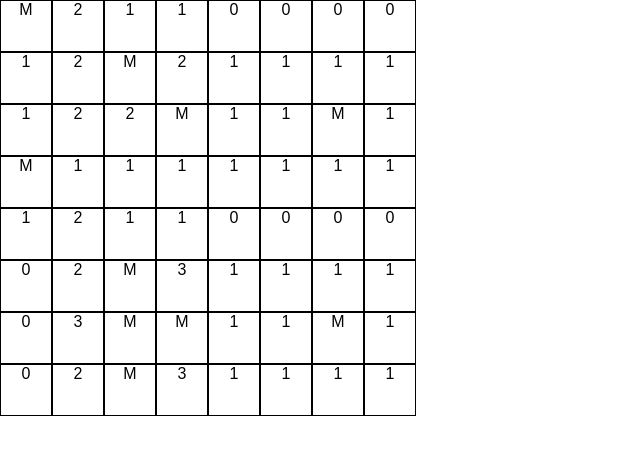
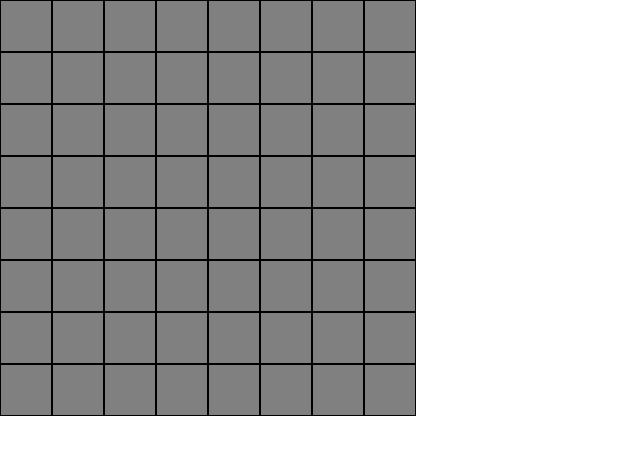
Before and after one commit to alacroix/minesweeper, a React (Create React App) app: page / in a window 1280 px wide. Shown: the top 454 px of the page, without its empty margins (0-640 px from the left). Built offline with nearby package versions, Linux system fonts and the light colour scheme.

Commit message:
few fixes

```diff
--- a/src/components/Board/Cell.js
+++ b/src/components/Board/Cell.js
@@ -31,7 +31,8 @@ class Cell extends PureComponent {
         onClick={this.handleOnClick}
         onContextMenu={this.handleRightClick}
       >
-        {type === 'mine' ? 'M' : minesAround}
+        {status === 'pressed' &&
+          (type === 'mine' ? 'M' : minesAround !== 0 && minesAround)}
       </div>
     );
   }
--- a/src/components/Board/Grid.js
+++ b/src/components/Board/Grid.js
@@ -84,7 +84,11 @@ class Grid extends Component {
   };
 
   pressNeighboringCells = (cell, grid) => {
-    if (cell.status === 'pressed' && cell.minesAround === 0) {
+    if (
+      cell.type !== 'mine' &&
+      cell.status === 'pressed' &&
+      cell.minesAround === 0
+    ) {
       this.getNeighboringCells(cell.rowIndex, cell.colIndex, grid).forEach(
         neighbor => {
           if (neighbor.type !== 'mine' && neighbor.status !== 'pressed') {
--- a/src/components/Board/style.css
+++ b/src/components/Board/style.css
@@ -8,11 +8,15 @@
 .grid__cell {
   width: 50px;
   height: 50px;
+  display: flex;
+  justify-content: center;
+  align-items: center;
   border: 1px solid black;
+  background-color: grey;
 }
 
 .grid__cell--pressed {
-  background-color: red;
+  background-color: white;
 }
 
 .grid__cell--flagged {
```
